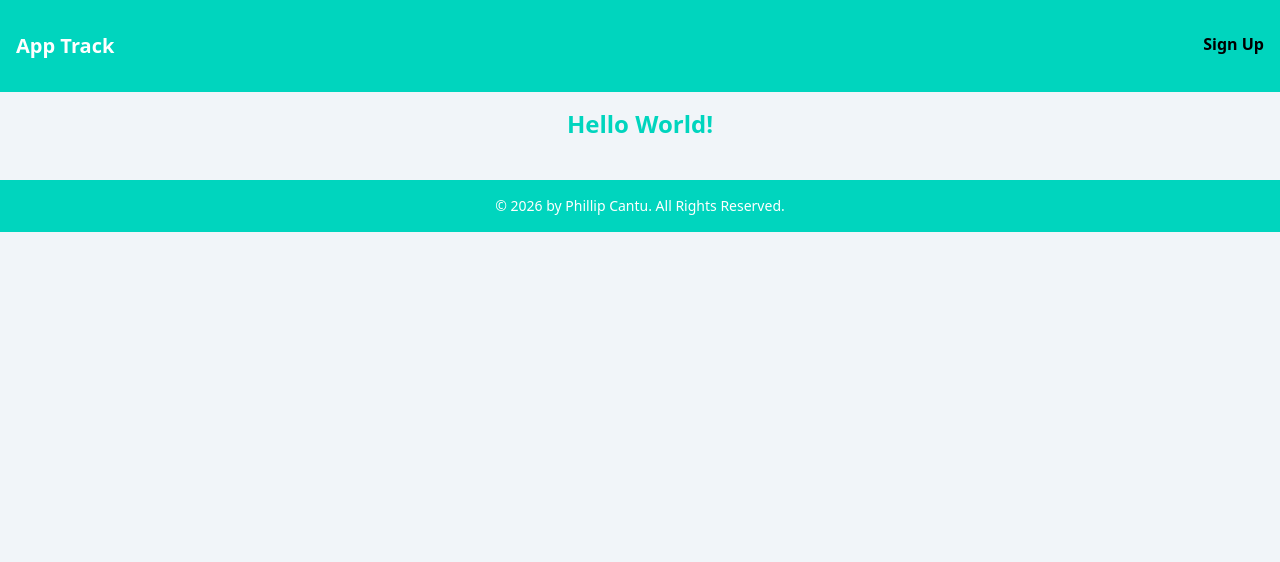
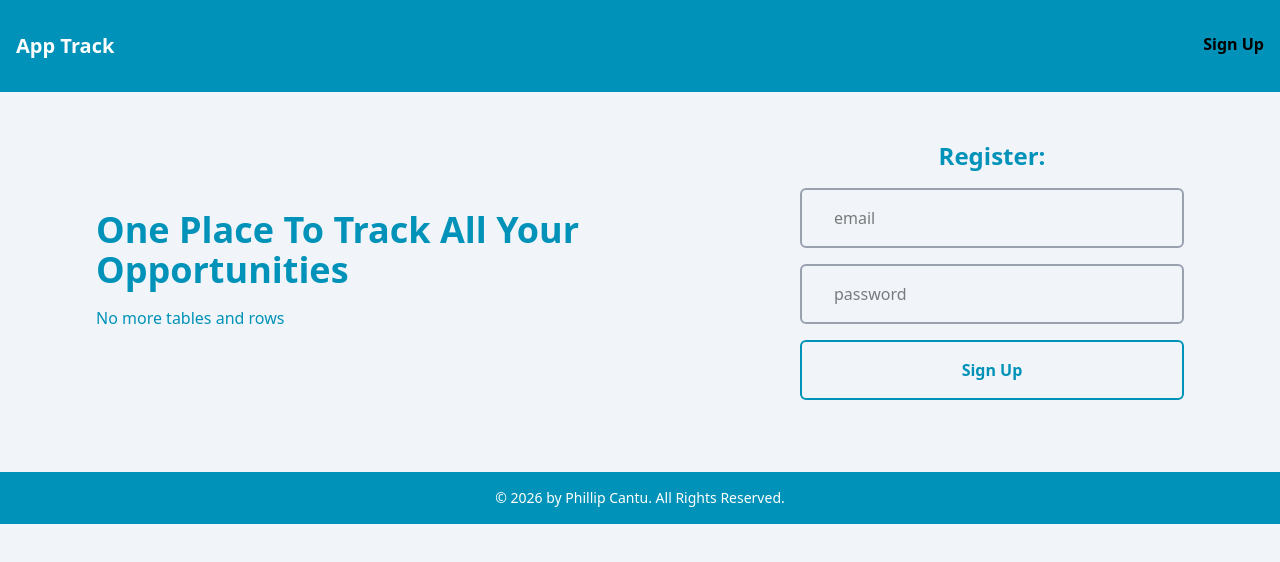
Before and after one commit to hereisphil/app-track, a React (Vite) app in the folder client/: page / in a window 1280 px wide. Shown: the top 562 px of the page. Built offline with nearby package versions, Linux system fonts and the light colour scheme.

Commit message:
Added Hero and SignUpForm(non-functional)

```diff
--- a/client/src/App.tsx
+++ b/client/src/App.tsx
@@ -1,9 +1,13 @@
+import Hero from "./components/ui/Hero";
+import SignUpForm from "./components/ui/SignUpForm";
+
 function App() {
     return (
-        <main>
-            <h1 className="text-center text-teal-400 text-2xl font-bold">
-                Hello World!
-            </h1>
+        <main className="max-w-6xl mx-auto p-8">
+            <div className="flex justify-between gap-8">
+                <Hero />
+                <SignUpForm />
+            </div>
         </main>
     );
 }
--- a/client/src/components/ui/Footer.tsx
+++ b/client/src/components/ui/Footer.tsx
@@ -1,6 +1,6 @@
 const Footer = ({ children }: React.PropsWithChildren) => {
     return (
-        <footer className="bg-teal-400 py-4 mt-10 text-sm text-white text-center">
+        <footer className="bg-cyan-600 py-4 mt-10 text-sm text-white text-center">
             {children}
         </footer>
     );
--- a/client/src/components/ui/Header.tsx
+++ b/client/src/components/ui/Header.tsx
@@ -7,7 +7,7 @@ interface HeaderProps {
 
 const Header = ({ signup }: HeaderProps) => {
     return (
-        <header className="bg-teal-400 px-4 py-8 mb-4 font-semibold flex justify-between">
+        <header className="bg-cyan-600 px-4 py-8 mb-4 font-semibold flex justify-between">
             <h2 className="text-xl text-white">App Track</h2>
             <a href={signup.href}>{signup.title}</a>
         </header>
--- /dev/null
+++ b/client/src/components/ui/Hero.tsx
@@ -0,0 +1,12 @@
+const Hero = () => {
+    return (
+        <section className="text-cyan-600 flex flex-col justify-center gap-4 max-w-lg">
+            <h2 className="text-4xl font-bold">
+                One Place To Track All Your Opportunities
+            </h2>
+            <p>No more tables and rows</p>
+        </section>
+    );
+};
+
+export default Hero;
--- /dev/null
+++ b/client/src/components/ui/SignUpForm.tsx
@@ -0,0 +1,34 @@
+const SignUpForm = () => {
+    return (
+        <form className="flex flex-col gap-4 min-w-sm">
+            <h2 className="text-2xl font-bold text-cyan-600 text-center">
+                Register:{" "}
+            </h2>
+            <input
+                type="email"
+                name="email"
+                id="email"
+                placeholder="email"
+                className="py-4 px-8 border-2 border-gray-400 rounded-md"
+                required
+            />
+            <input
+                type="password"
+                name="password"
+                id="password"
+                placeholder="password"
+                className="py-4 px-8 border-2 border-gray-400 rounded-md"
+                minLength={8}
+                required
+            />
+            <button
+                type="submit"
+                className="py-4 px-8 border-2 border-cyan-600 rounded-md font-bold text-cyan-600 hover:bg-cyan-600 hover:text-white transition"
+            >
+                Sign Up
+            </button>
+        </form>
+    );
+};
+
+export default SignUpForm;
```
